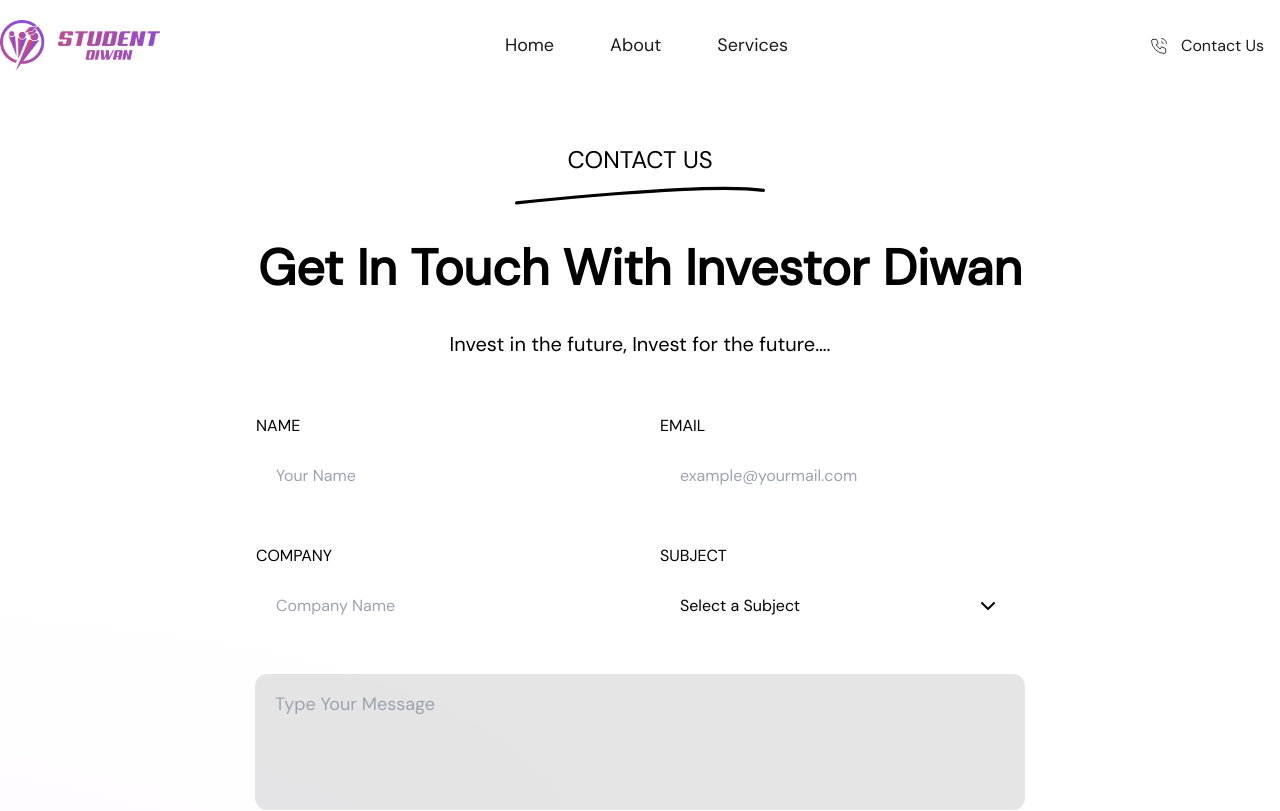
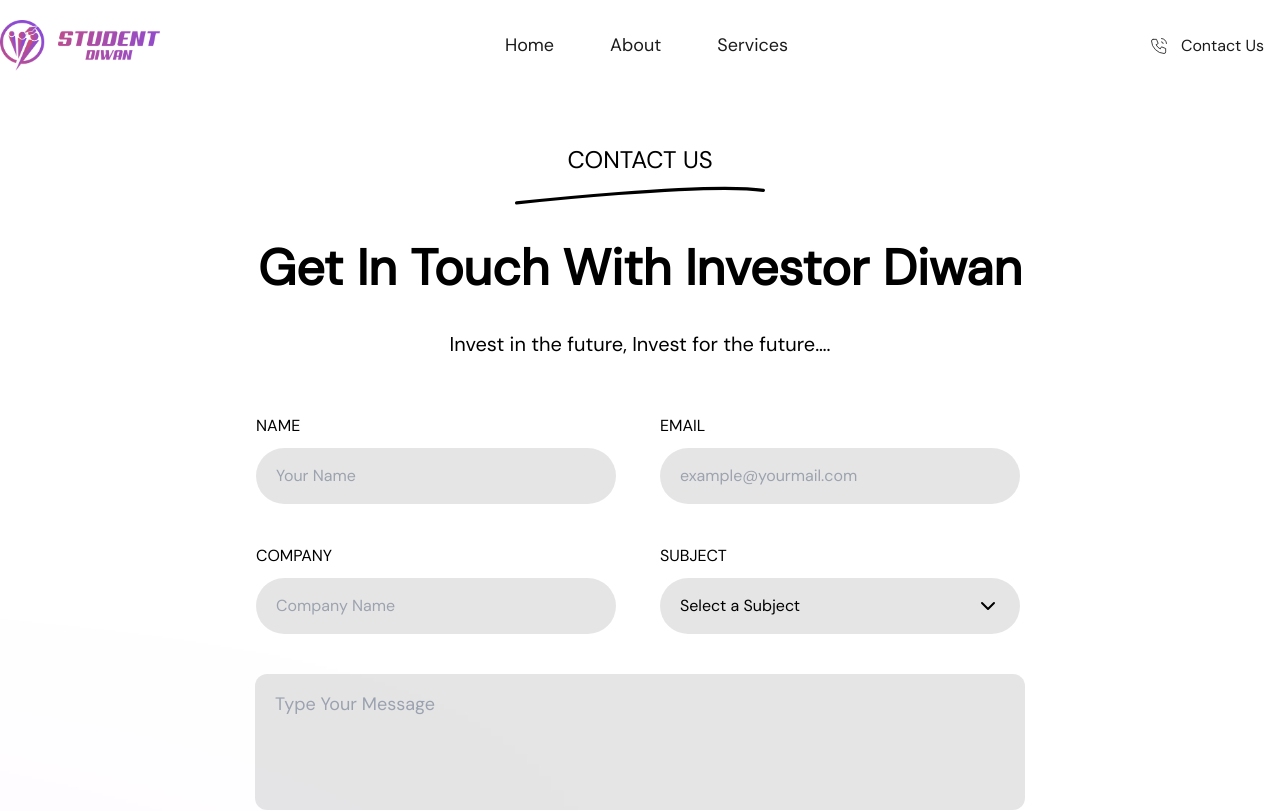
Before and after one commit to expertsquad/investor-diwan-web-backup, a Next.js app: page /contact in a window 1280 px wide. Shown: the top 811 px of the page. Built offline with nearby package versions, Linux system fonts and the light colour scheme.

Commit message:
upgraded to light version

```diff
--- a/components/Contact/Form.tsx
+++ b/components/Contact/Form.tsx
@@ -16,7 +16,7 @@ const Form = () => {
               type="text"
               id="hello"
               required
-              className="w-full md:w-[360px] bg-transparent bg-black bg-opacity-10 py-3 md:py-4 pl-5 rounded-full outline-none"
+              className="w-full md:w-[360px]  bg-black bg-opacity-10 py-3 md:py-4 pl-5 rounded-full outline-none"
               placeholder="Your Name"
             />
           </label>
@@ -32,7 +32,7 @@ const Form = () => {
               type="email"
               id="hello"
               required
-              className="w-full md:w-[360px] bg-transparent bg-black bg-opacity-10 py-3 md:py-4 pl-5 rounded-full outline-none"
+              className="w-full md:w-[360px]  bg-black bg-opacity-10 py-3 md:py-4 pl-5 rounded-full outline-none"
               placeholder="example@yourmail.com"
             />
           </label>
@@ -47,7 +47,7 @@ const Form = () => {
             <input
               type="text"
               id="hello"
-              className="w-full md:w-[360px] bg-transparent bg-black bg-opacity-10 py-3 md:py-4 pl-5 rounded-full outline-none"
+              className="w-full md:w-[360px]  bg-black bg-opacity-10 py-3 md:py-4 pl-5 rounded-full outline-none"
               placeholder="Company Name"
             />
           </label>
@@ -61,7 +61,7 @@ const Form = () => {
             SUBJECT
             <div className="relative w-full md:max-w-[360px]">
               <select
-                className="appearance-none w-full md:max-w-[360px] bg-transparent bg-black bg-opacity-10 py-3 md:py-4 pl-5 rounded-full outline-none cursor-pointer"
+                className="appearance-none w-full md:max-w-[360px]  bg-black bg-opacity-10 py-3 md:py-4 pl-5 rounded-full outline-none cursor-pointer"
                 name="whatever"
                 id="frm-whatever"
               >
--- a/components/Hero/Hero.tsx
+++ b/components/Hero/Hero.tsx
@@ -3,8 +3,6 @@ import DropBG from "./DropBG";
 import Crosssvg from "./Crosssvg";
 import Image from "next/image";
 import heroImg from "@/components/assets/images/heroimg.png";
-import appleStore from "@/components/assets/apple-store-white.svg";
-import playStore from "@/components/assets/play-store.svg";
 import DotBG from "../assets/svg/DotBG";
 import MoveToBottom from "../assets/svg/MoveToBottom";
 import { Cinzel } from "next/font/google";
```
